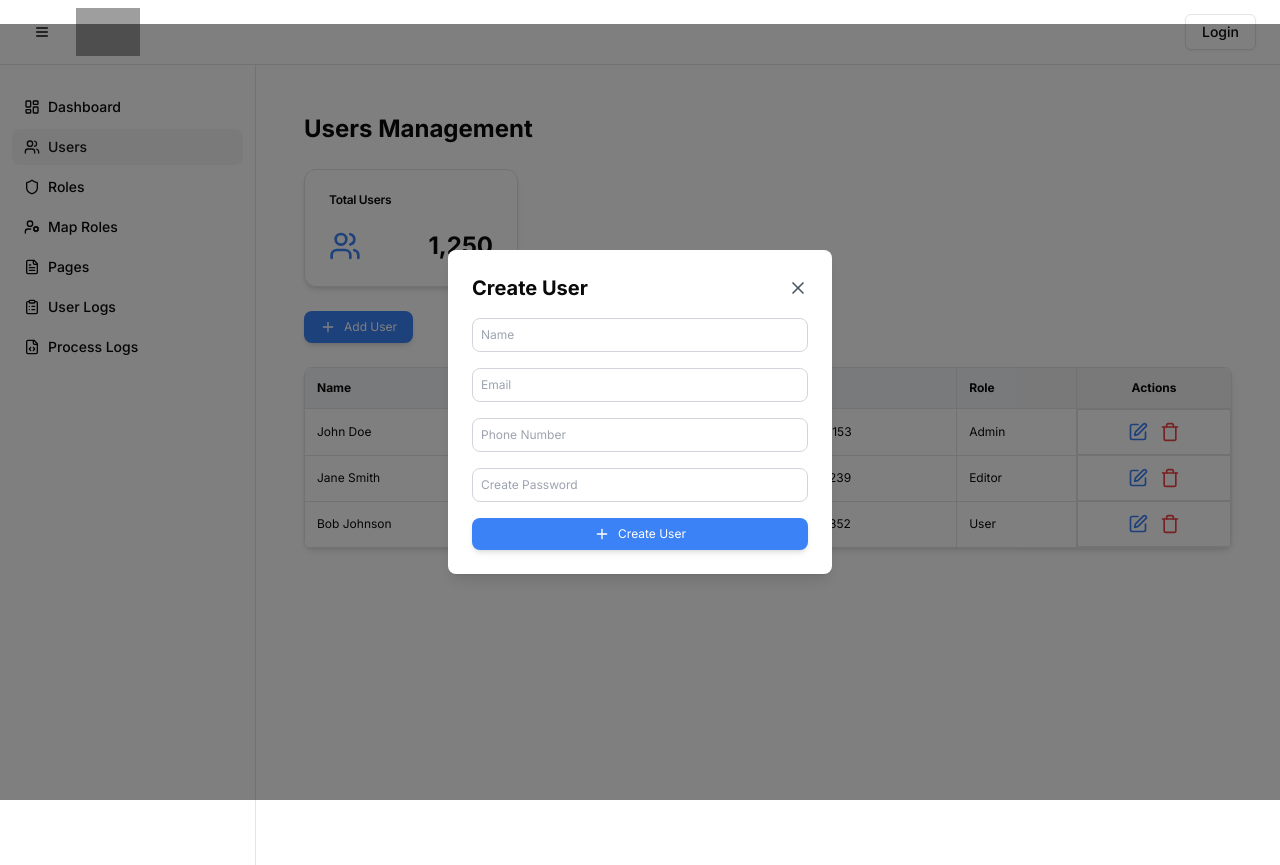
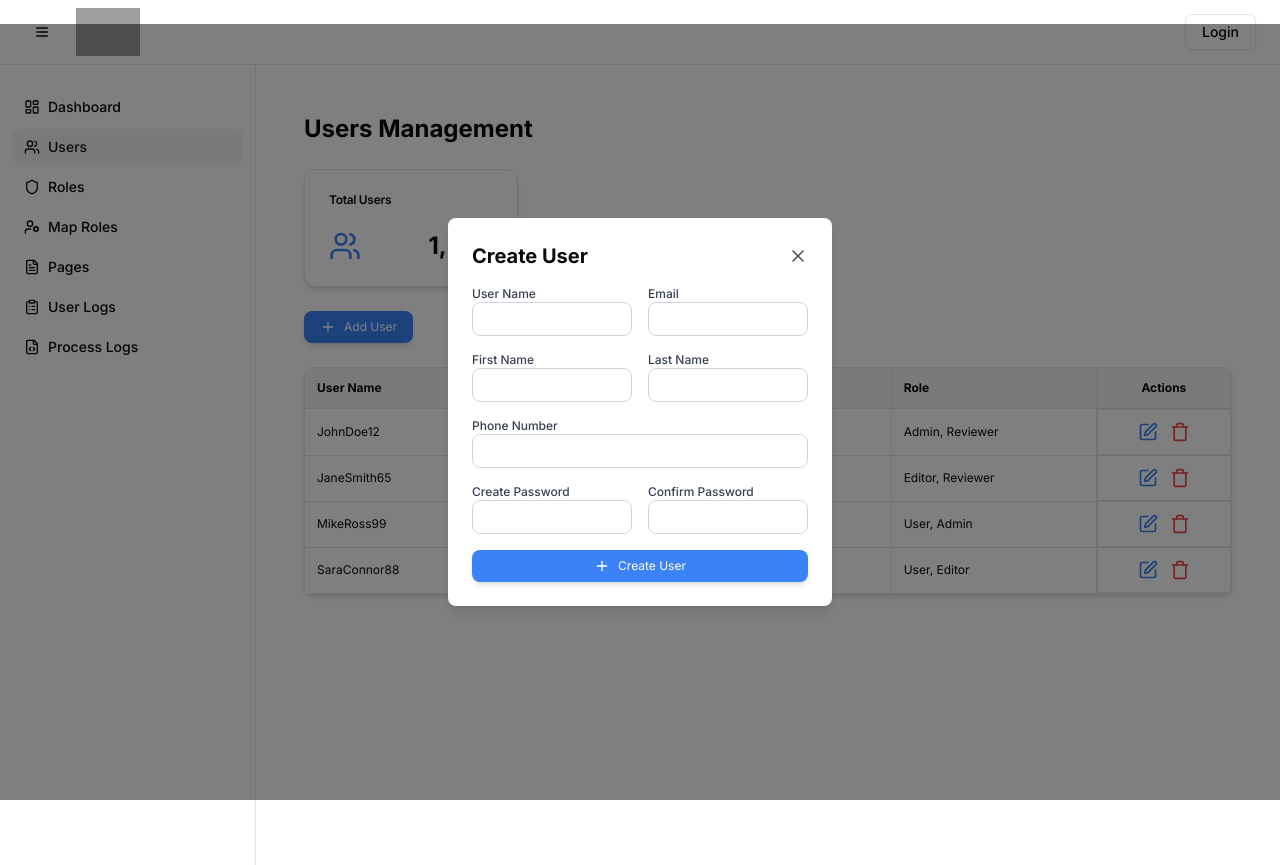
Before and after one commit to Suhas-GS-Ahana/Ahana-Reporting-Tool-FE, a Next.js app: page /admin/users in a window 1280 px wide. Both pictures are taken after a click on the button "Add User". Built offline with nearby package versions, Linux system fonts and the light colour scheme; grey boxes are pictures that could not be loaded.

Commit message:
Created notification dialogue boxes for Users, Roles & Map Roles page

```diff
--- a/package.json
+++ b/package.json
@@ -32,6 +32,7 @@
     "react": "^19.0.0",
     "react-dom": "^19.0.0",
     "react-hook-form": "^7.54.2",
+    "react-toastify": "^11.0.5",
     "tailwind-merge": "^2.6.0",
     "tailwindcss-animate": "^1.0.7",
     "zod": "^3.24.1",
--- a/src/app/admin/map-roles/page.jsx
+++ b/src/app/admin/map-roles/page.jsx
@@ -6,6 +6,7 @@ import { useState } from "react";
 import { UserCog } from "lucide-react";
 import { Card, CardContent, CardHeader, CardTitle } from "@/components/ui/card";
 import AssignRoleModal from "./AssignRoleModal";
+import { Bounce, toast, ToastContainer } from "react-toastify";
 
 export default function MapRolesPage() {
   const [isModalOpen, setIsModalOpen] = useState(false); //Tracks whether the assign role modal is open
@@ -13,9 +14,19 @@ export default function MapRolesPage() {
 
   // Dummy users with assigned roles (Replace with actual API data)
   const [users, setUsers] = useState([
-    { id: 1, name: "John Doe", email: "john@example.com", roles: ["Admin", "Editor"] },
+    {
+      id: 1,
+      name: "John Doe",
+      email: "john@example.com",
+      roles: ["Admin", "Editor"],
+    },
     { id: 2, name: "Jane Smith", email: "jane@example.com", roles: ["User"] },
-    { id: 3, name: "Bob Johnson", email: "bob@example.com", roles: ["Editor", "Reviewer"] },
+    {
+      id: 3,
+      name: "Bob Johnson",
+      email: "bob@example.com",
+      roles: ["Editor", "Reviewer"],
+    },
   ]);
 
   // Function to open assign role modal
@@ -31,7 +42,21 @@ export default function MapRolesPage() {
         user.id === userId ? { ...user, roles: newRoles } : user
       )
     );
-    alert(`User ID ${userId} has been assigned roles: ${newRoles.join(", ")}`);
+    // alert(`User ID ${userId} has been assigned roles: ${newRoles.join(", ")}`);
+    toast.success(
+      `User ID ${userId} has been assigned roles: ${newRoles.join(", ")}`,
+      {
+        position: "top-right",
+        autoClose: 5000,
+        hideProgressBar: false,
+        closeOnClick: false,
+        pauseOnHover: true,
+        draggable: true,
+        progress: undefined,
+        theme: "light",
+        transition: Bounce,
+      }
+    );
   };
 
   return (
@@ -73,7 +98,7 @@ export default function MapRolesPage() {
                     onClick={() => handleAssignRole(user)}
                     className="text-blue-500 hover:text-blue-600 transition"
                   >
-                     Assign Role
+                    Assign Role
                   </button>
                 </td>
               </tr>
@@ -90,6 +115,19 @@ export default function MapRolesPage() {
           onSave={handleSaveRoles}
         />
       )}
+      <ToastContainer
+        position="top-right"
+        autoClose={5000}
+        hideProgressBar={false}
+        newestOnTop={false}
+        closeOnClick={false}
+        rtl={false}
+        pauseOnFocusLoss
+        draggable
+        pauseOnHover
+        theme="light"
+        transition={Bounce}
+      />
     </div>
   );
 }
--- a/src/app/admin/roles/CreateRoleModal.jsx
+++ b/src/app/admin/roles/CreateRoleModal.jsx
@@ -34,7 +34,7 @@ const allPages = [
 
 
 // accepts two props
-export default function CreateRoleModal({ onClose, onSave }) {
+export default function CreateRoleModal({ onClose, onAdd }) {
 
   // State Variables
   const [roleName, setRoleName] = useState(""); // Stores the name of the new role
@@ -91,8 +91,8 @@ export default function CreateRoleModal({ onClose, onSave }) {
     });
   };
 
-  // Handle Save
-  const handleSave = () => {
+  // Handle Add Role
+  const handleAddRole = () => {
     if (!roleName.trim()) {
       alert("Please enter a role name.");
       return;
@@ -103,7 +103,7 @@ export default function CreateRoleModal({ onClose, onSave }) {
       usersAssigned: 0,
       permissions: selectedPages, // Storing selected pages & elements
     };
-    onSave(newRole);
+    onAdd(newRole);
     onClose();
   };
 
@@ -200,7 +200,7 @@ export default function CreateRoleModal({ onClose, onSave }) {
             Cancel
           </button>
           <button
-            onClick={handleSave}
+            onClick={handleAddRole}
             className="px-4 py-2 bg-blue-500 text-white rounded-lg hover:bg-blue-600"
           >
             Save Role
--- a/src/app/admin/roles/page.jsx
+++ b/src/app/admin/roles/page.jsx
@@ -5,11 +5,11 @@ import { Users, Plus, Edit, Trash } from "lucide-react";
 import { Card, CardContent, CardHeader, CardTitle } from "@/components/ui/card";
 import CreateRoleModal from "./CreateRoleModal";
 import EditRoleModal from "./EditRoleModal";
+import { Bounce, toast, ToastContainer } from "react-toastify";
 
 export default function RolesPage() {
 
   // State Variables
-
   const [isCreateModalOpen, setIsCreateModalOpen] = useState(false); // Controls visibility of the "Create Role" modal
   const [isEditModalOpen, setIsEditModalOpen] = useState(false); // Controls visibility of the "Edit Role" modal
   // Stores roles with their assigned permissions
@@ -36,6 +36,17 @@ export default function RolesPage() {
 
   // Adding a New Role
   const handleAddRole = (newRole) => {
+    toast.success(`User created successfully! \n ${JSON.stringify(newRole)}`, {
+      position: "top-right",
+      autoClose: 5000,
+      hideProgressBar: false,
+      closeOnClick: false,
+      pauseOnHover: true,
+      draggable: true,
+      progress: undefined,
+      theme: "light",
+      transition: Bounce,
+      });
     setRoles((prevRoles) => [...prevRoles, newRole]);
   };
 
@@ -51,9 +62,22 @@ export default function RolesPage() {
     // Update the role with cleaned permissions
     const newRole = { ...updatedRole, permissions: cleanedPermissions };
 
+    toast.success(`Role updated successfully! \n ${JSON.stringify(updatedRole)}`, {
+      position: "top-right",
+      autoClose: 5000,
+      hideProgressBar: false,
+      closeOnClick: false,
+      pauseOnHover: true,
+      draggable: true,
+      progress: undefined,
+      theme: "light",
+      transition: Bounce,
+      });
+
     setRoles((prevRoles) =>
       prevRoles.map((role) => (role.id === newRole.id ? newRole : role))
     );
+
   };
 
   // Deleting a Role
@@ -62,6 +86,17 @@ export default function RolesPage() {
       "Are you sure you want to delete this role?"
     );
     if (confirmDelete) {
+      toast.success(`User with ID ${roleId} deleted successfully`, {
+        position: "top-right",
+        autoClose: 5000,
+        hideProgressBar: false,
+        closeOnClick: false,
+        pauseOnHover: true,
+        draggable: true,
+        progress: undefined,
+        theme: "light",
+        transition: Bounce,
+        });
       setRoles((prevRoles) => prevRoles.filter((role) => role.id !== roleId));
     }
   };
@@ -148,7 +183,7 @@ export default function RolesPage() {
       {isCreateModalOpen && (
         <CreateRoleModal
           onClose={() => setIsCreateModalOpen(false)}
-          onSave={handleAddRole}
+          onAdd={(newRole) => handleAddRole(newRole)}
         />
       )}
 
@@ -159,7 +194,19 @@ export default function RolesPage() {
           onUpdate={handleUpdateRole}
         />
       )}
-
+      <ToastContainer
+        position="top-right"
+        autoClose={5000}
+        hideProgressBar={false}
+        newestOnTop={false}
+        closeOnClick={false}
+        rtl={false}
+        pauseOnFocusLoss
+        draggable
+        pauseOnHover
+        theme="light"
+        transition={Bounce}
+      />
     </div>
   );
 }
--- a/src/app/admin/users/CreateUserModal.jsx
+++ b/src/app/admin/users/CreateUserModal.jsx
@@ -4,27 +4,34 @@
 import { useState } from "react";
 import { X, Plus } from "lucide-react";
 
-export default function CreateUserModal({ onClose }) {
-
+export default function CreateUserModal({ onClose, onAdd }) {
   // Managing Form State
   const [user, setUser] = useState({
-    name: "",
+    userName: "",
+    firstName: "",
+    lastName: "",
     email: "",
     phone: "",
     password: "",
-    role: "User"
+    role: "User",
   });
 
-  // Handling Form Submission
-  const handleSubmit = (e) => {
+  const [confirmPassword, setConfirmPassword] = useState("");
+  const [error, setError] = useState("");
+
+  const handleAddUser = (e) => {
     e.preventDefault();
-    alert(`User Created: ${JSON.stringify(user)}`);
-    onClose(); // Close modal after creating user
+    if (user.password !== confirmPassword) {
+      setError("Passwords do not match");
+      return;
+    }
+    onAdd(user);
+    onClose();
   };
 
   return (
     <div className="fixed inset-0 flex items-center justify-center bg-black bg-opacity-50">
-      <div className="bg-white p-6 rounded-lg shadow-lg w-96">
+      <div className="bg-white p-6 rounded-lg shadow-lg w-96 ">
         {/* Modal Header */}
         <div className="flex justify-between items-center mb-4">
           <h2 className="text-xl font-bold">Create User</h2>
@@ -37,26 +44,73 @@ export default function CreateUserModal({ onClose }) {
         </div>
 
         {/* Form */}
-        <form onSubmit={handleSubmit} className="space-y-4">
+        <form onSubmit={handleAddUser} className="space-y-4">
+          {error && <p className="text-red-500 text-sm">{error}</p>}
+
+          {/* User Details - Two Columns */}
+          <div className="grid grid-cols-2 gap-4">
+            <div>
+              <label className="block text-xs font-medium text-gray-700">
+                User Name
+              </label>
               <input
                 type="text"
-            placeholder="Name"
                 className="w-full p-2 border border-gray-300 rounded-lg focus:ring-2 focus:ring-blue-500"
-            value={user.name}
-            onChange={(e) => setUser({ ...user, name: e.target.value })}
+                value={user.userName}
+                onChange={(e) => setUser({ ...user, userName: e.target.value })}
                 required
               />
+            </div>
+
+            <div>
+              <label className="block text-xs font-medium text-gray-700">
+                Email
+              </label>
               <input
                 type="email"
-            placeholder="Email"
                 className="w-full p-2 border border-gray-300 rounded-lg focus:ring-2 focus:ring-blue-500"
                 value={user.email}
                 onChange={(e) => setUser({ ...user, email: e.target.value })}
                 required
               />
+            </div>
+
+            <div>
+              <label className="block text-xs font-medium text-gray-700">
+                First Name
+              </label>
+              <input
+                type="text"
+                className="w-full p-2 border border-gray-300 rounded-lg focus:ring-2 focus:ring-blue-500"
+                value={user.firstName}
+                onChange={(e) =>
+                  setUser({ ...user, firstName: e.target.value })
+                }
+                required
+              />
+            </div>
+
+            <div>
+              <label className="block text-xs font-medium text-gray-700">
+                Last Name
+              </label>
+              <input
+                type="text"
+                className="w-full p-2 border border-gray-300 rounded-lg focus:ring-2 focus:ring-blue-500"
+                value={user.lastName}
+                onChange={(e) => setUser({ ...user, lastName: e.target.value })}
+                required
+              />
+            </div>
+          </div>
+
+          {/* Phone Number */}
+          <div>
+            <label className="block text-xs font-medium text-gray-700">
+              Phone Number
+            </label>
             <input
               type="tel"
-            placeholder="Phone Number"
               className="w-full p-2 border border-gray-300 rounded-lg focus:ring-2 focus:ring-blue-500"
               value={user.phone}
               onChange={(e) => setUser({ ...user, phone: e.target.value })}
@@ -65,18 +119,40 @@ export default function CreateUserModal({ onClose }) {
               title="Phone number must be exactly 10 digits"
               required
             />
+          </div>
 
-          <div className="flex items-center space-x-4">
+          {/* Passwords - Two Columns */}
+          <div className="grid grid-cols-2 gap-4">
+            <div>
+              <label className="block text-xs font-medium text-gray-700">
+                Create Password
+              </label>
               <input
                 type="password"
-              placeholder="Create Password"
                 className="w-full p-2 border border-gray-300 rounded-lg focus:ring-2 focus:ring-blue-500"
                 value={user.password}
                 onChange={(e) => setUser({ ...user, password: e.target.value })}
+                pattern="^(?=.*[a-z])(?=.*[A-Z])(?=.*\d)(?=.*[!@#$%^&*])[A-Za-z\d!@#$%^&*]{7,}$"
+                title="Password must be at least 7 characters long and include uppercase, lowercase, number, and symbol"
                 required
               />
             </div>
 
+            <div>
+              <label className="block text-xs font-medium text-gray-700">
+                Confirm Password
+              </label>
+              <input
+                type="password"
+                className="w-full p-2 border border-gray-300 rounded-lg focus:ring-2 focus:ring-blue-500"
+                value={confirmPassword}
+                onChange={(e) => setConfirmPassword(e.target.value)}
+                required
+              />
+            </div>
+          </div>
+
+          {/* Submit Button */}
           <button
             type="submit"
             className="w-full flex items-center justify-center px-4 py-2 bg-blue-500 text-white rounded-lg shadow-md hover:bg-blue-600 transition"
--- a/src/app/admin/users/EditUserModal.jsx
+++ b/src/app/admin/users/EditUserModal.jsx
@@ -25,7 +25,6 @@ export default function EditUserModal({ user, onClose, onUpdate }) {
       return;
     }
     onUpdate({ ...user, password: newPassword });
-    alert("Password successfully changed.");
     onClose();
   };
 
@@ -68,14 +67,14 @@ export default function EditUserModal({ user, onClose, onUpdate }) {
           <form onSubmit={handleUserUpdate} className="space-y-4">
             <div>
               <label className="block text-sm font-medium text-gray-700">
-                Name
+                User Name
               </label>
               <input
                 type="text"
                 className="w-full p-2 mt-1 border border-gray-300 rounded-lg"
-                value={editedUser.name}
+                value={editedUser.userName}
                 onChange={(e) =>
-                  setEditedUser({ ...editedUser, name: e.target.value })
+                  setEditedUser({ ...editedUser, userName: e.target.value })
                 }
                 required
               />
@@ -90,6 +89,34 @@ export default function EditUserModal({ user, onClose, onUpdate }) {
                 value={editedUser.email}
                 onChange={(e) =>
                   setEditedUser({ ...editedUser, email: e.target.value })
+                }
+                required
+              />
+            </div>
+            <div>
+              <label className="block text-sm font-medium text-gray-700">
+                First Name
+              </label>
+              <input
+                type="text"
+                className="w-full p-2 mt-1 border border-gray-300 rounded-lg"
+                value={editedUser.firstName}
+                onChange={(e) =>
+                  setEditedUser({ ...editedUser, firstName: e.target.value })
+                }
+                required
+              />
+            </div>
+            <div>
+              <label className="block text-sm font-medium text-gray-700">
+                Last Name
+              </label>
+              <input
+                type="text"
+                className="w-full p-2 mt-1 border border-gray-300 rounded-lg"
+                value={editedUser.lastName}
+                onChange={(e) =>
+                  setEditedUser({ ...editedUser, lastName: e.target.value })
                 }
                 required
               />
@@ -130,6 +157,8 @@ export default function EditUserModal({ user, onClose, onUpdate }) {
                 className="w-full p-2 mt-1 border border-gray-300 rounded-lg"
                 value={newPassword}
                 onChange={(e) => setNewPassword(e.target.value)}
+                pattern="^(?=.*[a-z])(?=.*[A-Z])(?=.*\d)(?=.*[!@#$%^&*])[A-Za-z\d!@#$%^&*]{7,}$"
+                title="Password must be at least 7 characters long and include uppercase, lowercase, number, and symbol"
               />
             </div>
             <div>
--- a/src/app/admin/users/page.jsx
+++ b/src/app/admin/users/page.jsx
@@ -6,6 +6,7 @@ import { Users, Plus, Edit, Trash } from "lucide-react";
 import { Card, CardContent, CardHeader, CardTitle } from "@/components/ui/card";
 import CreateUserModal from "./CreateUserModal";
 import EditUserModal from "./EditUserModal";
+import { Bounce, ToastContainer, toast } from "react-toastify";
 
 export default function UsersPage() {
   const [isModalOpen, setIsModalOpen] = useState(false); // To open the Create modal
@@ -16,24 +17,39 @@ export default function UsersPage() {
   const users = [
     {
       id: 1,
-      name: "John Doe",
+      userName: "JohnDoe12",
+      firstName: "John",
+      lastName: "Doe",
+      phone: "9245384153",
       email: "john@example.com",
-      phone: "9245384153",
-      role: "Admin",
+      role: "Admin, Reviewer",
     },
     {
       id: 2,
-      name: "Jane Smith",
+      userName: "JaneSmith65",
+      firstName: "Jane",
+      lastName: "Smith",
+      phone: "7245861239",
       email: "jane@example.com",
-      phone: "7245861239",
-      role: "Editor",
+      role: "Editor, Reviewer",
     },
     {
       id: 3,
-      name: "Bob Johnson",
-      email: "bob@example.com",
-      phone: "8215347852",
-      role: "User",
+      userName: "MikeRoss99",
+      firstName: "Mike",
+      lastName: "Ross",
+      phone: "7854123698",
+      email: "mike@example.com",
+      role: "User, Admin",
+    },
+    {
+      id: 4,
+      userName: "SaraConnor88",
+      firstName: "Sara",
+      lastName: "Connor",
+      phone: "6987451236",
+      email: "sara@example.com",
+      role: "User, Editor",
     },
   ];
 
@@ -46,22 +62,59 @@ export default function UsersPage() {
   // Function to handle user deletion
   const handleDeleteUser = (userId) => {
     // Here you can add the logic for deleting the user (API call or state update)
-    const confirmDelete = window.confirm(`Do you want to delete this user with id ${userId}?`);
+    const confirmDelete = window.confirm(
+      `Do you want to delete this user with id ${userId}?`
+    );
     if (confirmDelete) {
-      alert(`User with ID ${userId} deleted`);
+      toast.success(`User with ID ${userId} deleted successfully`, {
+        position: "top-right",
+        autoClose: 5000,
+        hideProgressBar: false,
+        closeOnClick: false,
+        pauseOnHover: true,
+        draggable: true,
+        progress: undefined,
+        theme: "light",
+        transition: Bounce,
+        });
+
     }
   };
 
   // Function to handle user updation
   const handleUpdateUser = (updatedUser) => {
-    alert(`User Updated: ${JSON.stringify(updatedUser, null, 2)}`);
     // Perform state update or API call
+    toast.success(`User updated successfully! \n ${JSON.stringify(updatedUser, null, 2)}`, {
+      position: "top-right",
+      autoClose: 5000,
+      hideProgressBar: false,
+      closeOnClick: false,
+      pauseOnHover: true,
+      draggable: true,
+      progress: undefined,
+      theme: "light",
+      transition: Bounce,
+      });
+  };
+
+  // Function to handle user creation
+  const handleAddUser = (newUser) => {
+    toast.success(`User created successfully! \n ${JSON.stringify(newUser)}`, {
+      position: "top-right",
+      autoClose: 5000,
+      hideProgressBar: false,
+      closeOnClick: false,
+      pauseOnHover: true,
+      draggable: true,
+      progress: undefined,
+      theme: "light",
+      transition: Bounce,
+      });
   };
 
   return (
     <div className="space-y-6">
       <h2 className="text-2xl font-bold">Users Management</h2>
-
       {/* User Stats */}
       <div className="grid grid-cols-1 sm:grid-cols-2 lg:grid-cols-4 gap-6">
         <Card className="shadow-md hover:shadow-lg transition">
@@ -90,7 +143,7 @@ export default function UsersPage() {
         <table className="min-w-full border-collapse border border-gray-200">
           <thead className="bg-gray-100">
             <tr>
-              <th className="border p-3 text-left">Name</th>
+              <th className="border p-3 text-left">User Name</th>
               <th className="border p-3 text-left">Email</th>
               <th className="border p-3 text-left">Phone</th>
               <th className="border p-3 text-left">Role</th>
@@ -100,7 +153,7 @@ export default function UsersPage() {
           <tbody>
             {users.map((user) => (
               <tr key={user.id} className="hover:bg-gray-50">
-                <td className="border p-3">{user.name}</td>
+                <td className="border p-3">{user.userName}</td>
                 <td className="border p-3">{user.email}</td>
                 <td className="border p-3">{user.phone}</td>
                 <td className="border p-3">{user.role}</td>
@@ -126,7 +179,12 @@ export default function UsersPage() {
       </div>
 
       {/* Create User Modal */}
-      {isModalOpen && <CreateUserModal onClose={() => setIsModalOpen(false)} />}
+      {isModalOpen && (
+        <CreateUserModal
+          onClose={() => setIsModalOpen(false)}
+          onAdd={(newUser) => handleAddUser(newUser)}
+        />
+      )}
 
       {/* Edit User Modal */}
       {isEditModalOpen && (
@@ -136,6 +194,19 @@ export default function UsersPage() {
           onUpdate={(updatedUser) => handleUpdateUser(updatedUser)}
         />
       )}
+      <ToastContainer
+        position="top-right"
+        autoClose={5000}
+        hideProgressBar={false}
+        newestOnTop={false}
+        closeOnClick={false}
+        rtl={false}
+        pauseOnFocusLoss
+        draggable
+        pauseOnHover
+        theme="light"
+        transition={Bounce}
+      />
     </div>
   );
 }
```
Also changed, not shown: 1 other file (tests, documents, lock files or other folders). Lines whose indentation alone changed are shown as unchanged.
